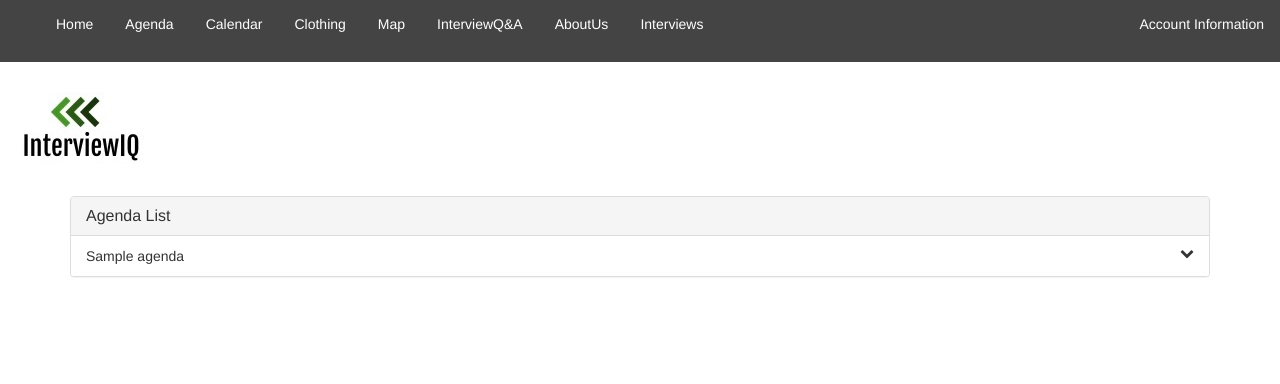
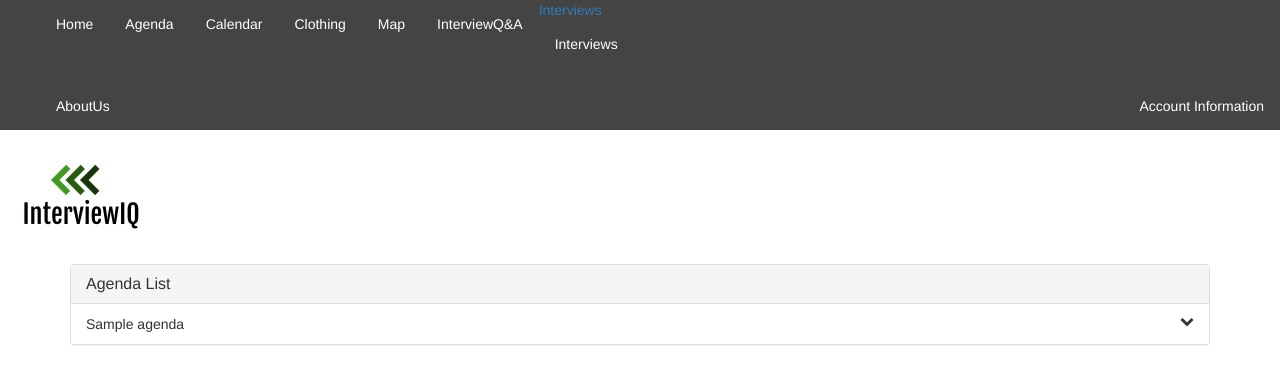
Before and after one commit to ajp14d/CENgroup3Projectf, a Python web app: template business_app/app/templates/profile.html in a window 1280 px wide. Shown: the top 384 px of the page. Run offline with Jinja, Linux system fonts and the light colour scheme; the template is opened without the code that fills it: most values are stand-ins (such as "Sample title", 1, 10 or a date in 2020); some libraries are stand-ins or nearby versions.

Commit message:
Update header.html

```diff
--- a/business_app/app/templates/header.html
+++ b/business_app/app/templates/header.html
@@ -106,7 +106,7 @@ h1 {
    <li style="float:left"><a href="clothing.html" class="a-dropbtn">Clothing    </a></li>
    <li style="float:left"><a href="maps.html" class="a-dropbtn">Map </a></li>
    <li style="float:left"><a href="interviewQA.html" class="a-dropbtn">InterviewQ&A    </a></li>
-   <li class="dropdown">
+    <li class="dropdown"><a href "{{ url_for('database')}}>Interviews</a></li>
      <form action="" method 'post'>
      <a href="javascript:void(0)" class="a-dropbtn"> Interviews</a>
      <div class="dropdown-content">
```
